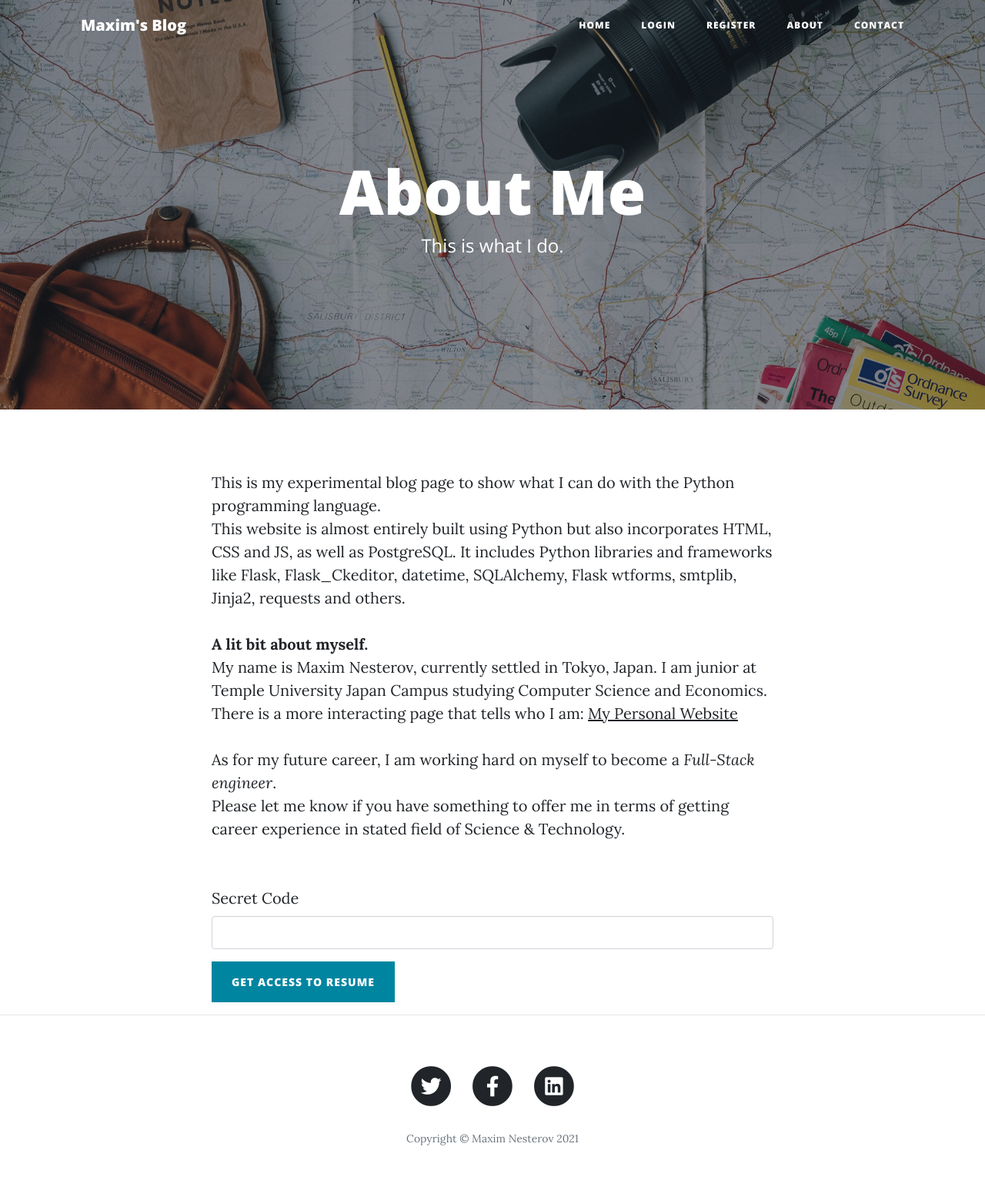
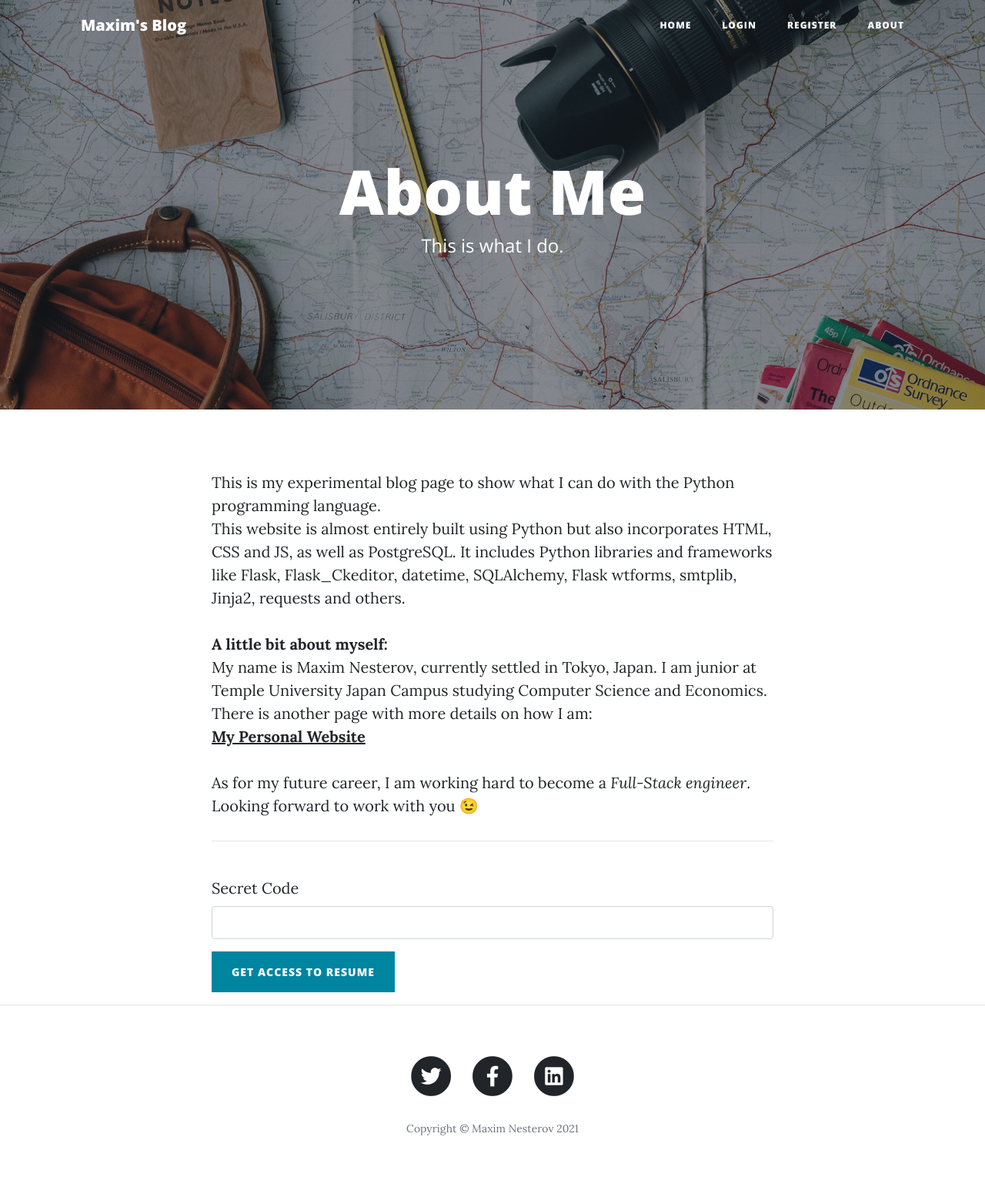
Before and after one commit to maxnesjp/Angela_website, a Flask app: page /about in a window 1280 px wide. Shown: the whole page at 77% size. After the commit the page ends 1475 px from the top, so only its background shows below. Run offline with Flask 2, Linux system fonts and the light colour scheme; some libraries are stand-ins or nearby versions.

Commit message:
add some styling, updated about page, deleted contact page updated Form

```diff
--- a/forms.py
+++ b/forms.py
@@ -27,7 +27,7 @@ class LoginForm(FlaskForm):
 
 
 class CommentForm(FlaskForm):
-    comment_text = CKEditorField("Comment", validators=[DataRequired()])
+    comment_text = CKEditorField("Comment", validators=[DataRequired(message="comment something 😥...")])
     submit = SubmitField("Submit Comment")
 
 
--- a/main.py
+++ b/main.py
@@ -214,6 +214,9 @@ def about():
     if form.validate_on_submit():
         if form.key.data == admin_account.email:
             return send_from_directory('static', filename="files/Resume_Maxim_Nesterov.pdf")
+        else:
+            flash('Incorrect code 😁')
+            return redirect(url_for('about'))
     else:
         return render_template("about.html", current_user=current_user, form=form)
 
--- /dev/null
+++ b/static/css/styles.css
@@ -0,0 +1,3 @@
+.error, .help-block {
+    color: red
+}
--- a/templates/about.html
+++ b/templates/about.html
@@ -20,22 +20,29 @@
   <div class="container">
     <div class="row">
       <div class="col-lg-8 col-md-10 mx-auto">
+        {% with messages = get_flashed_messages() %}
+        {% if messages %}
+          {% for message in messages %}
+           <p class="error">{{ message }}</p>
+          {% endfor %}
+        {% endif %}
+        {% endwith %}
         <p>
           This is my experimental blog page to show what I can do with the Python programming language. <br>
             This website is almost entirely built using Python but also incorporates HTML, CSS and JS, as well as PostgreSQL.
             It includes Python libraries and frameworks like Flask, Flask_Ckeditor, datetime, SQLAlchemy, Flask wtforms, smtplib, Jinja2, requests and others.</p>
           <p>
-            <strong>A lit bit about myself.</strong> <br>
+            <strong>A little bit about myself:</strong> <br>
             My name is Maxim Nesterov, currently settled in Tokyo, Japan.
-            I am junior at Temple University Japan Campus studying Computer Science and Economics.
-            There is a more interacting page that tells who I am:
-            <a href="https://maxnesjp.github.io/my_website/">My Personal Website</a>
+            I am junior at Temple University Japan Campus studying Computer Science and Economics. <br>
+            There is another page with more details on how I am: <br>
+            <strong><a href="https://maxnesjp.github.io/my_website/">My Personal Website</a></strong>
         </p>
         <p>
-          As for my future career, I am working hard on myself to become a <i>Full-Stack engineer</i>.<br>
-          Please let me know if you have something to offer me in terms of getting career experience in stated field of Science & Technology.
+          As for my future career, I am working hard to become a <i>Full-Stack engineer</i>.<br>
+          Looking forward to work with you 😉
         </p>
-        <br>
+        <hr><br>
         {% if current_user.id != 1: %}
           {{wtf.quick_form(form, novalidate=True, button_map={'submit': 'primary'})}}
         {% else: %}
--- a/templates/contact.html
+++ b/templates/contact.html
@@ -1,11 +1,7 @@
 {% import "bootstrap/wtf.html" as wtf %}
 
 {% include "header.html" %}
-<style>
-  .error {
-    color: red
-  }
-</style>
+
   <!-- Page Header -->
   <header class="masthead" style="background-image: url('{{ url_for('static', filename='img/contact-bg.jpg')}}')">
     <div class="overlay"></div>
--- a/templates/header.html
+++ b/templates/header.html
@@ -54,9 +54,7 @@
           <li class="nav-item">
             <a class="nav-link" href="{{ url_for('about') }}">About</a>
           </li>
-          <li class="nav-item">
-            <a class="nav-link" href="{{ url_for('contact_page') }}">Contact</a>
-          </li>
+
         </ul>
       </div>
     </div>
```
